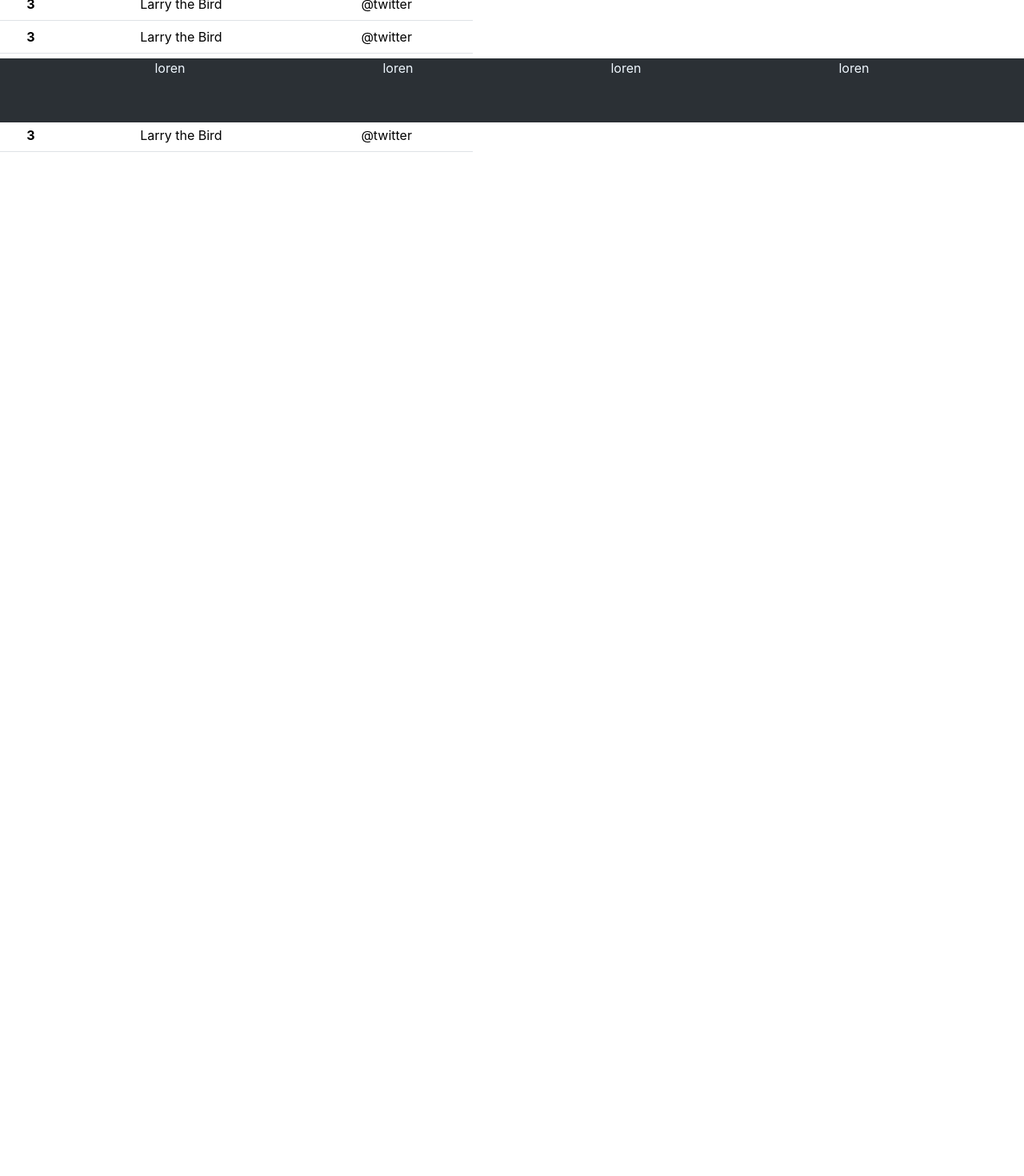
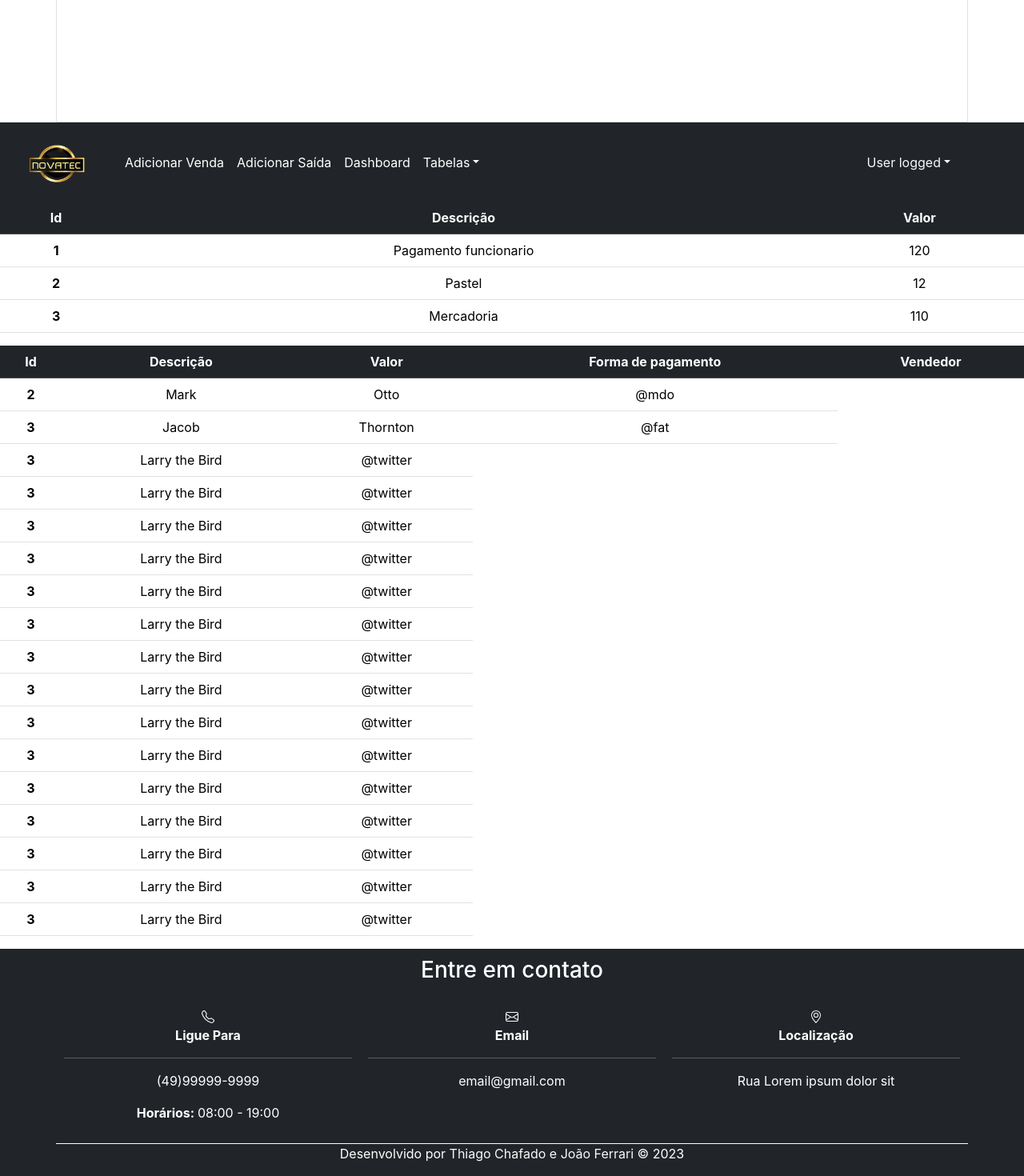
Before and after one commit to ThiagoChafado/IntegrativeWork, a React (Create React App) app in the folder app/frontend/: page / in a window 1280 px wide. Shown: the part 647-2117 px from the top of the page at 80% size. Before the commit the page ends 853 px from the top, so only its background shows below. Built offline with nearby package versions, Linux system fonts and the light colour scheme.

Commit message:
Alterations Navbar and Footer

```diff
--- a/app/frontend/src/App.css
+++ b/app/frontend/src/App.css
@@ -14,7 +14,7 @@
 }
 
 .App-header {
-  background-color: #282c34;
+  background-color: #000;
   min-height: 100vh;
   display: flex;
   flex-direction: column;
--- a/app/frontend/src/App.js
+++ b/app/frontend/src/App.js
@@ -2,18 +2,16 @@
 import './App.css';
 import Navbar from './components/Navbar/Navbar';
 import SalesTable from './components/SalesTable/SalesTable';
-import Footer from './components/Footer/Footer';
 import Login from './components/Login/Login';
 import ExitsTable from './components/ExitsTable/ExitsTable';
-import AddSale from './components/AddSale/AddSale';
+import Footer from './components/Footer/Footer';
 
 function App() {
   return (
     <div className="App">
+      <Login/>
       <Navbar/>
-
-      {/*<ExitsTable/>*/}
-       {/* <Login/>*/}
+      <ExitsTable/>
       <SalesTable/>
       <Footer/>
     </div>
--- a/app/frontend/src/components/Footer/Footer.jsx
+++ b/app/frontend/src/components/Footer/Footer.jsx
@@ -2,19 +2,46 @@
 function Footer(){
     //precisa arrumar ainda
     return(
-        <footer className='mt-auto'>
-            <div id="footer-area">
-                <div className="container" >
+        <footer className='footer'>
+            <div className='contact-area'>
+                <div className="container">
                     <div className="row">
-                    <div className="col-md-3">loren</div>
-                    <div className="col-md-3">loren</div>
-                    <div className="col-md-3">loren</div>
-                    <div className="col-md-3">loren</div>
+                        <div className="col-md-12">
+                            <h3 className='main-title'>Entre em contato</h3>
+                        </div>
+                        <div className="col-md-4 contact-box">
+                        <svg xmlns="http://www.w3.org/2000/svg" width="16" height="16" fill="currentColor" class="bi bi-telephone" viewBox="0 0 16 16">
+  <path d="M3.654 1.328a.678.678 0 0 0-1.015-.063L1.605 2.3c-.483.484-.661 1.169-.45 1.77a17.568 17.568 0 0 0 4.168 6.608 17.569 17.569 0 0 0 6.608 4.168c.601.211 1.286.033 1.77-.45l1.034-1.034a.678.678 0 0 0-.063-1.015l-2.307-1.794a.678.678 0 0 0-.58-.122l-2.19.547a1.745 1.745 0 0 1-1.657-.459L5.482 8.062a1.745 1.745 0 0 1-.46-1.657l.548-2.19a.678.678 0 0 0-.122-.58L3.654 1.328zM1.884.511a1.745 1.745 0 0 1 2.612.163L6.29 2.98c.329.423.445.974.315 1.494l-.547 2.19a.678.678 0 0 0 .178.643l2.457 2.457a.678.678 0 0 0 .644.178l2.189-.547a1.745 1.745 0 0 1 1.494.315l2.306 1.794c.829.645.905 1.87.163 2.611l-1.034 1.034c-.74.74-1.846 1.065-2.877.702a18.634 18.634 0 0 1-7.01-4.42 18.634 18.634 0 0 1-4.42-7.009c-.362-1.03-.037-2.137.703-2.877L1.885.511z"/>
+</svg>
+                            <p><span className="contact-title">Ligue Para</span><hr></hr> (49)99999-9999</p>
+                            <p><span className="contact-title">Horários: </span>08:00 - 19:00</p>
+                        </div>
+                        <div className="col-md-4 contact-box">
+                        <svg xmlns="http://www.w3.org/2000/svg" width="16" height="16" fill="currentColor" class="bi bi-envelope" viewBox="0 0 16 16">
+  <path d="M0 4a2 2 0 0 1 2-2h12a2 2 0 0 1 2 2v8a2 2 0 0 1-2 2H2a2 2 0 0 1-2-2V4Zm2-1a1 1 0 0 0-1 1v.217l7 4.2 7-4.2V4a1 1 0 0 0-1-1H2Zm13 2.383-4.708 2.825L15 11.105V5.383Zm-.034 6.876-5.64-3.471L8 9.583l-1.326-.795-5.64 3.47A1 1 0 0 0 2 13h12a1 1 0 0 0 .966-.741ZM1 11.105l4.708-2.897L1 5.383v5.722Z"/>
+</svg>
+                            <p><span className="contact-title">Email</span><hr></hr> email@gmail.com</p>
+                        </div>
+                        <div className="col-md-4 contact-box">
+                        <svg xmlns="http://www.w3.org/2000/svg" width="16" height="16" fill="currentColor" class="bi bi-geo-alt" viewBox="0 0 16 16">
+  <path d="M12.166 8.94c-.524 1.062-1.234 2.12-1.96 3.07A31.493 31.493 0 0 1 8 14.58a31.481 31.481 0 0 1-2.206-2.57c-.726-.95-1.436-2.008-1.96-3.07C3.304 7.867 3 6.862 3 6a5 5 0 0 1 10 0c0 .862-.305 1.867-.834 2.94zM8 16s6-5.686 6-10A6 6 0 0 0 2 6c0 4.314 6 10 6 10z"/>
+  <path d="M8 8a2 2 0 1 1 0-4 2 2 0 0 1 0 4zm0 1a3 3 0 1 0 0-6 3 3 0 0 0 0 6z"/>
+</svg>
+                            <p><span className="contact-title">Localização</span><hr></hr>Rua Lorem ipsum dolor sit</p>
+                        </div>
                     </div>
-
+                </div>
+                <div className="container">
+                    <div className="row">
+                        <div className="col-md-12">
+                            <p>Desenvolvido por <a href="https://github.com/ThiagoChafado/IntegrativeWork.git" className='text-decoration-none text-light' >Thiago Chafado e João Ferrari</a> &copy; 2023</p>
+                        </div>
+                    </div>
                 </div>
 
             </div>
+
+
 
         </footer>
 
--- a/app/frontend/src/components/Footer/style.css
+++ b/app/frontend/src/components/Footer/style.css
@@ -1,10 +1,26 @@
-footer{
-    position: absolute;
-    bottom: 0;
-    background-color: #2b3035;
+.footer{
+    bottom: 0%;
     width: 100%;
-    height: 80px
 }
-.col-md-3{
-    color: aliceblue;
+.contact-area{
+    text-align: center;
+    background-color: #212529;
+    color: #fff;
 }
+
+.contact-box{
+    padding: 10px;
+    border-bottom: 1px solid #fff ;
+}
+
+.contact-box p{
+    font-size: 16px;
+}
+
+.contact-title{
+    font-weight: bold;
+}
+
+h3{
+    padding: 10px;
+}
--- a/app/frontend/src/components/Navbar/Navbar.jsx
+++ b/app/frontend/src/components/Navbar/Navbar.jsx
@@ -1,31 +1,25 @@
 import logo from '../../assets/logoNovatecNoBackground.png';
+import './style.css'
 
 function Navbar(){
     return(
-
-
-    <div class="container-lm">
-    <nav class="navbar navbar-expand-lg bg-body-tertiary" data-bs-theme="dark">
+      <nav class="navbar navbar-expand-lg bg-dark">
           <div class="container-fluid">
           <a class="navbar-brand" href="#">
               <img src={logo} alt="Logo" width="120" height="70"class="d-inline-block align-text-top"/>
           </a>
-    <button class="navbar-toggler" type="button" data-bs-toggle="collapse" data-bs-target="#navbarSupportedContent" aria-controls="navbarSupportedContent" aria-expanded="false" aria-label="Toggle navigation">
-      <span class="navbar-toggler-icon"></span>
-    </button>
-    <div class="collapse navbar-collapse" id="navbarSupportedContent">
+            <div class="collapse navbar-collapse" id="navbarText">
               <ul class="navbar-nav me-auto mb-2 mb-lg-0">
                 <li class="nav-item">
-          <a class="nav-link" aria-current="page" href="#">Adicionar venda</a>
+                  <a class="nav-link" aria-current="page" href="#">Adicionar Venda</a>
                 </li>
-        <li class="nav-itme">
-          <a class="nav-link " href="#">Adicionar saída</a>
+                <li class="nav-item">
+                  <a class="nav-link" href="#">Adicionar Saída</a>
+                </li>
+                <li class="nav-item">
+                  <a class="nav-link" href="#">Dashboard</a>
                 </li>
 
-        <li class="nav-itme">
-          <a class="nav-link " href="#">Dashboard</a>
-
-        </li>
                 <li class="nav-item dropdown">
                   <a class="nav-link dropdown-toggle " href="#" role="button" data-bs-toggle="dropdown" aria-expanded="false">
                         Tabelas
@@ -36,13 +30,10 @@
                           <li><a class="dropdown-item" href="#">Tabela geral?   </a></li>
                       </ul>
                 </li>
-
-
-        <div class="d-flex justify-content-end">
+              </ul>
+              <span class="navbar-text">
               <li class="nav-item dropdown">
-          <a class="nav-link dropdown-toggle " href="#" role="button" data-bs-toggle="dropdown" aria-expanded="false">
-            User logged
-          </a>
+                  <a class="nav-link dropdown-toggle text-light bg-dark" href="#" role="button" data-bs-toggle="dropdown" aria-expanded="false">User logged</a>
                       <ul class="dropdown-menu ms-auto ">
                       <li><a class="dropdown-item " href="#">Action</a></li>
                       <li><a class="dropdown-item" href="#">Another action</a></li>
@@ -50,16 +41,12 @@
                       <li><a class="dropdown-item" href="#">Something else here</a></li>
                       </ul>
                 </li>
-
-          </div>
-      </ul>
-
-
-
+              </span>
             </div>
           </div>
       </nav>
-</div>
+
+
     );
 }
 
```
Lines whose indentation alone changed are shown as unchanged.
